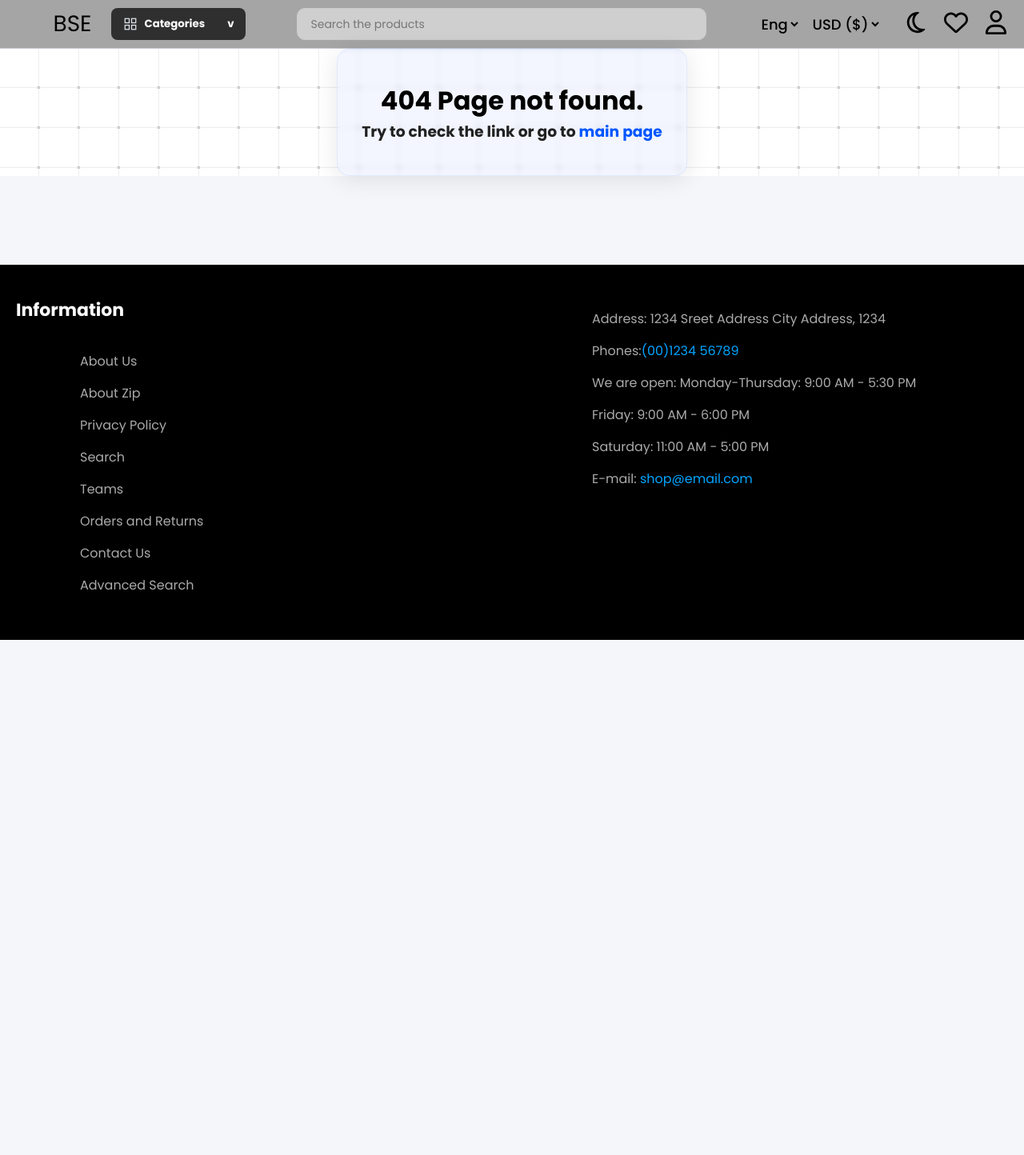
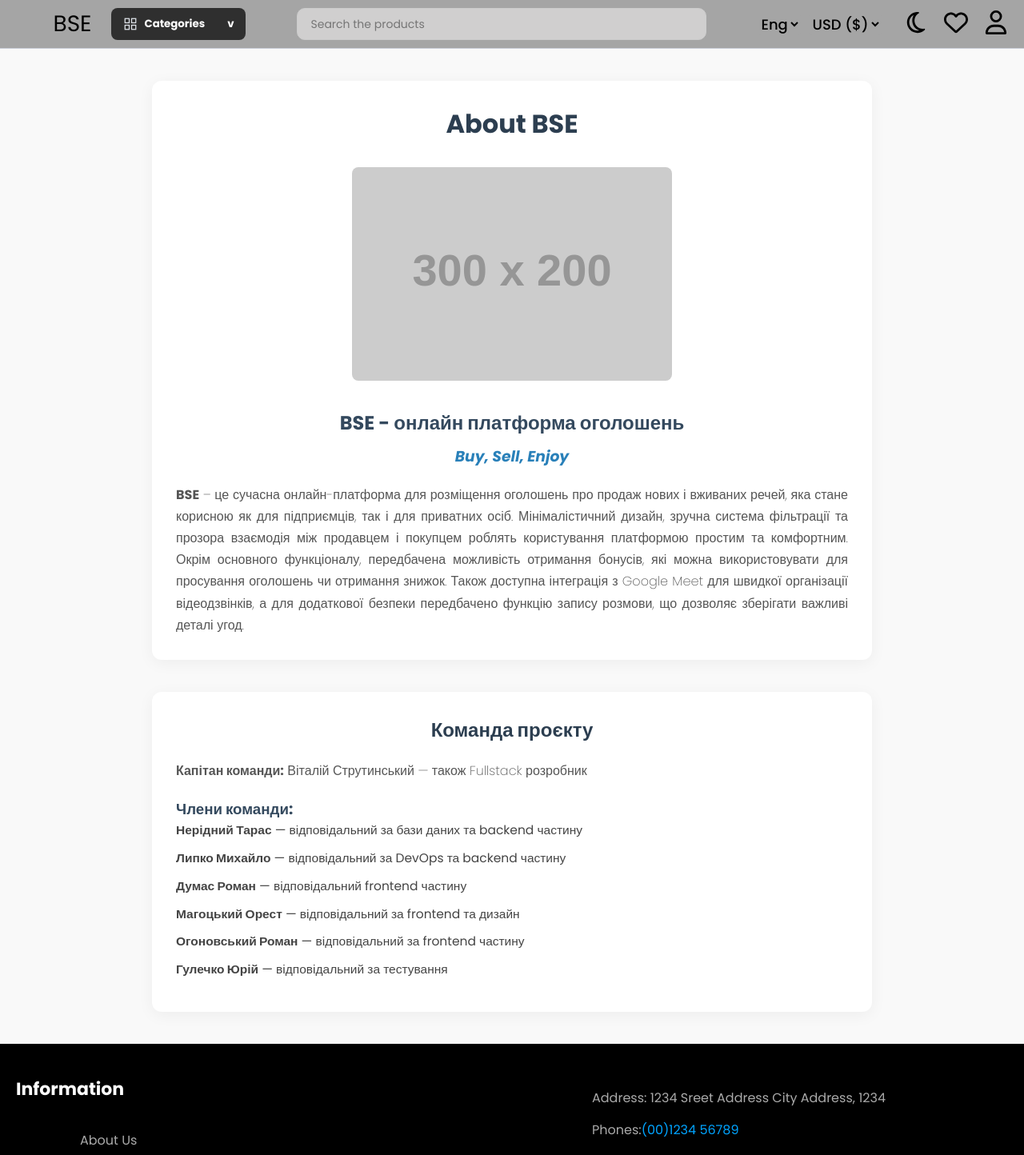
Before and after one commit to rem1xed/BSE-frontend, a React (Create React App) app: page /About-us in a window 1280 px wide. Shown: the top 1444 px of the page at 80% size. Before the commit the page ends 800 px from the top, so only its background shows below. Built offline with nearby package versions, Linux system fonts and the light colour scheme.

Commit message:
About-us-page

```diff
--- a/package.json
+++ b/package.json
@@ -17,6 +17,7 @@
     "pnpm": "^10.10.0",
     "react": "^19.0.0",
     "react-dom": "^19.0.0",
+    "react-fontawesome": "^1.7.1",
     "react-router-dom": "^7.5.2",
     "react-scripts": "5.0.1",
     "web-vitals": "^2.1.4"
--- a/src/components/molecules/Advertisement.jsx
+++ b/src/components/molecules/Advertisement.jsx
@@ -4,6 +4,7 @@ import classes from '../../styles/Advertisement.module.css';
 function Advertisement({ image, description, condition, location, price }) {
     return (
         <div className={classes.Advertisement}>
+            <a href="#" className={classes.link}>
                 <div className={classes.Advertisement_Image}>
                     <img src={image} alt="product" />
                 </div>
@@ -21,6 +22,7 @@ function Advertisement({ image, description, condition, location, price }) {
                 <div className={classes.Advertisement_Cost}>
                     <p>{price}</p>
                 </div>
+            </a>
         </div>
     );
 }
--- a/src/components/molecules/Footer.jsx
+++ b/src/components/molecules/Footer.jsx
@@ -7,7 +7,7 @@ const Footer = function () {
             <div className={style.side_left}>
                     <h2 className={style.footer_header}>Information</h2>
                 <ul className={style.list_left}>
-                    <li className={style.list_element_left}><a className={style.link} href="#">About Us</a></li>
+                    <li className={style.list_element_left}><a className={style.link} href="About-Us">About Us</a></li>
                     <li className={style.list_element_left}><a className={style.link} href="#">About Zip</a></li>
                     <li className={style.list_element_left}><a className={style.link} href="#">Privacy Policy</a></li>
                     <li className={style.list_element_left}><a className={style.link} href="#">Search</a></li>
--- /dev/null
+++ b/src/components/templates/AboutUsPage.jsx
@@ -0,0 +1,42 @@
+import React from 'react';
+import classes from '../../styles/AboutUsPage.module.css';
+
+function AboutUsPage() {
+    return (
+        <div className={classes.main_cont}>
+            <div className={classes.up_info}>
+                <h1>About BSE</h1>
+                <img
+                    src="https://via.placeholder.com/300x200.png?text=BSE+Platform"
+                    alt="BSE team photo"
+                    className={classes.photo}
+                />
+                <h2>BSE - онлайн платформа оголошень</h2>
+                <h3 className={classes.slogan}>Buy, Sell, Enjoy</h3>
+                <p>
+                    <strong>BSE</strong> – це сучасна онлайн-платформа для розміщення оголошень про продаж нових і вживаних речей, яка стане корисною як для підприємців, так і для приватних осіб.
+                    Мінімалістичний дизайн, зручна система фільтрації та прозора взаємодія між продавцем і покупцем роблять користування платформою простим та комфортним.
+                    Окрім основного функціоналу, передбачена можливість отримання бонусів, які можна використовувати для просування оголошень чи отримання знижок.
+                    Також доступна інтеграція з Google Meet для швидкої організації відеодзвінків, а для додаткової безпеки передбачено функцію запису розмови,
+                    що дозволяє зберігати важливі деталі угод.
+                </p>
+            </div>
+
+            <div className={classes.team_section}>
+                <h2>Команда проєкту</h2>
+                <p><strong>Капітан команди:</strong> Віталій Струтинський — також Fullstack розробник</p>
+                <h3>Члени команди:</h3>
+                <ul>
+                    <li><strong>Нерідний Тарас</strong> — відповідальний за бази даних та backend частину</li>
+                    <li><strong>Липко Михайло</strong> — відповідальний за DevOps та backend частину</li>
+                    <li><strong>Думас Роман</strong> — відповідальний frontend частину</li>
+                    <li><strong>Магоцький Орест</strong> — відповідальний за frontend та дизайн</li>
+                    <li><strong>Огоновський Роман</strong> — відповідальний за frontend частину</li>
+                    <li><strong>Гулечко Юрій</strong> — відповідальний за тестування</li>
+                </ul>
+            </div>
+        </div>
+    );
+}
+
+export default AboutUsPage;
--- /dev/null
+++ b/src/styles/AboutUsPage.module.css
@@ -0,0 +1,93 @@
+.main_cont {
+    display: flex;
+    justify-content: center;
+    align-items: center;
+    flex-direction: column;
+    padding: 40px 20px;
+    background-color: #f9f9f9;
+    min-height: 100vh;
+}
+
+.up_info {
+    background-color: #ffffff;
+    border-radius: 12px;
+    box-shadow: 0 4px 20px rgba(0, 0, 0, 0.05);
+    padding: 30px;
+    width: 100%;
+    max-width: 900px;
+    margin-bottom: 40px;
+    display: flex;
+    flex-direction: column;
+    align-items: center;
+}
+
+.up_info h1 {
+    text-align: center;
+    font-size: 32px;
+    margin-bottom: 10px;
+    color: #2c3e50;
+}
+
+.up_info h2 {
+    color: #34495e;
+    margin: 15px 0 10px;
+}
+
+.slogan {
+    font-style: italic;
+    color: #2980b9;
+    margin-bottom: 20px;
+}
+
+.up_info p {
+    font-size: 16px;
+    line-height: 1.7;
+    color: #555;
+    text-align: justify;
+}
+
+.photo {
+    width: 100%;
+    max-width: 400px;
+    height: auto;
+    border-radius: 8px;
+    margin: 20px 0;
+    object-fit: cover;
+}
+
+.team_section {
+    background-color: #ffffff;
+    border-radius: 12px;
+    box-shadow: 0 4px 20px rgba(0, 0, 0, 0.05);
+    padding: 30px;
+    width: 100%;
+    max-width: 900px;
+}
+.team_section p {
+    font-size: 16px;
+    line-height: 1.7;
+    color: #555;
+    text-align: justify;
+}
+.team_section h2 {
+    text-align: center;
+    margin-bottom: 20px;
+    color: #2c3e50;
+}
+
+.team_section h3 {
+    margin-top: 20px;
+    color: #34495e;
+}
+
+.team_section ul {
+    list-style-type: none;
+    padding-left: 0;
+}
+
+.team_section li {
+    margin-bottom: 10px;
+    font-size: 15.5px;
+    line-height: 1.6;
+    color: #444;
+}
--- a/src/styles/Advertisement.module.css
+++ b/src/styles/Advertisement.module.css
@@ -3,6 +3,10 @@
     padding: 0;
     box-sizing: border-box;
   }
+.link{
+  text-decoration: none;
+}
+
 .Advertisement {
     display: flex;
     align-items: center;
```
Also changed, not shown: src/index.js (+5 -3 lines), 1 other file (tests, documents, lock files or other folders). Lines whose indentation alone changed are shown as unchanged.
